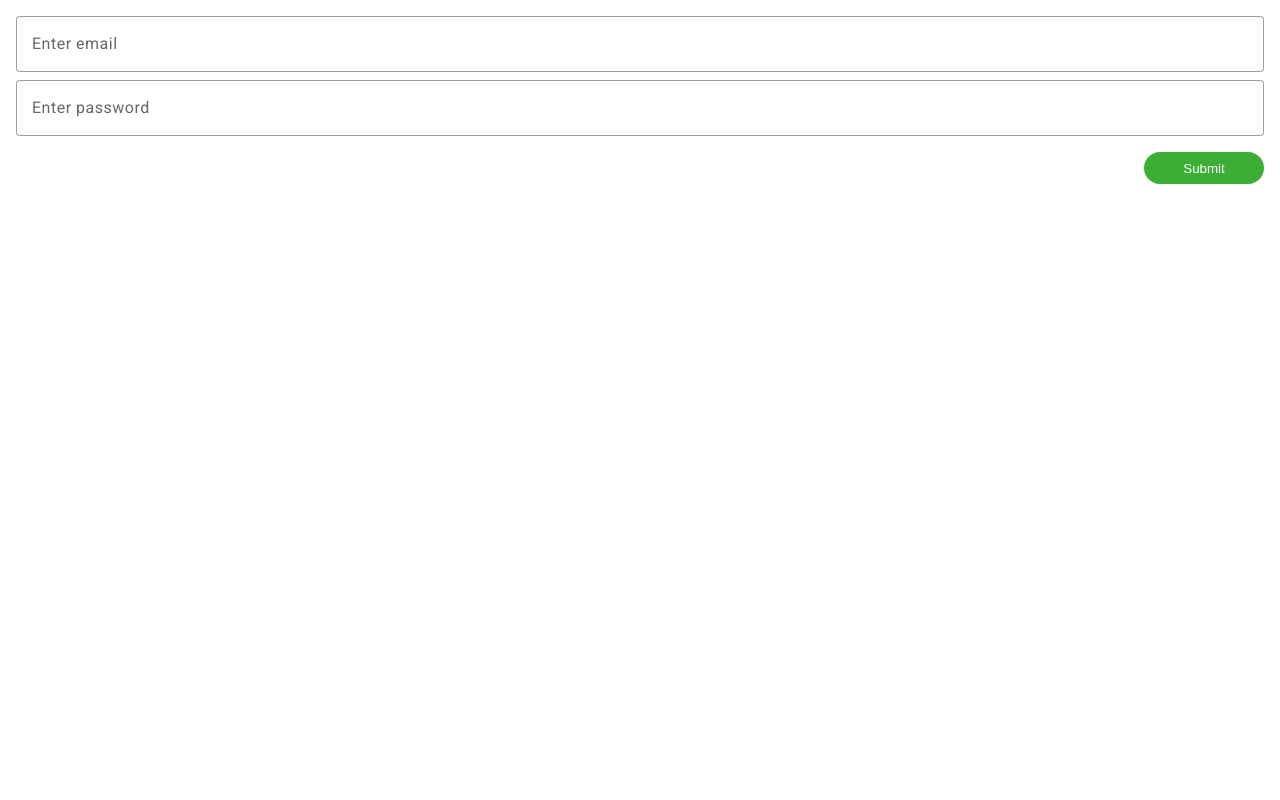
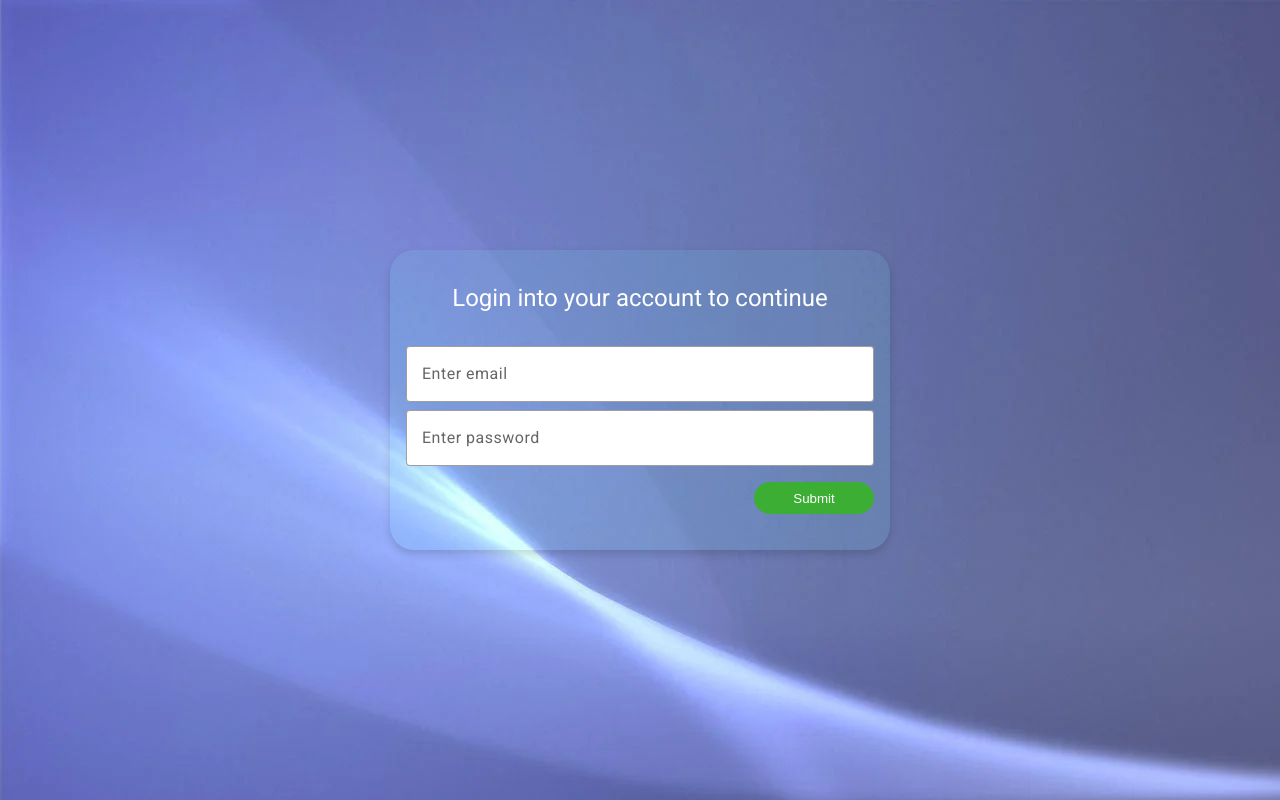
Before and after one commit to itx-ankit/admin-app, an Angular app: page / in a window 1280 px wide. Built offline with nearby package versions, Linux system fonts and the light colour scheme.

Commit message:
Login UI got done

```diff
--- a/src/app/core/login/login.component.html
+++ b/src/app/core/login/login.component.html
@@ -1 +1,4 @@
-<app-form-field [formData]="loginForm"></app-form-field>
+<div class="container">
+    <h1 class="heading">Login into your account to continue</h1>
+    <app-form-field [formData]="loginForm"></app-form-field>
+</div>
--- a/src/app/core/login/login.component.scss
+++ b/src/app/core/login/login.component.scss
@@ -0,0 +1,23 @@
+:host {
+    height: 100%;
+    width: 100%;
+    display: flex;
+    justify-content: center;
+    align-items: center;
+    background-image: url("/assets/login-bg.jpg");
+
+    .heading {
+        text-align: center;
+        color: white;
+    }
+
+    .container {
+        height: 300px;
+        width: 500px;
+        background: #f5f7fa;
+        padding: 32px 0;
+        border-radius: 24px;
+        box-shadow: 0px 4px 8px 0px rgba(0, 0, 0, 0.15);
+        background: rgba(114, 300, 600, 0.1);
+    }
+}
```
Also changed, not shown: src/assets/login-bg.jpg (added).
